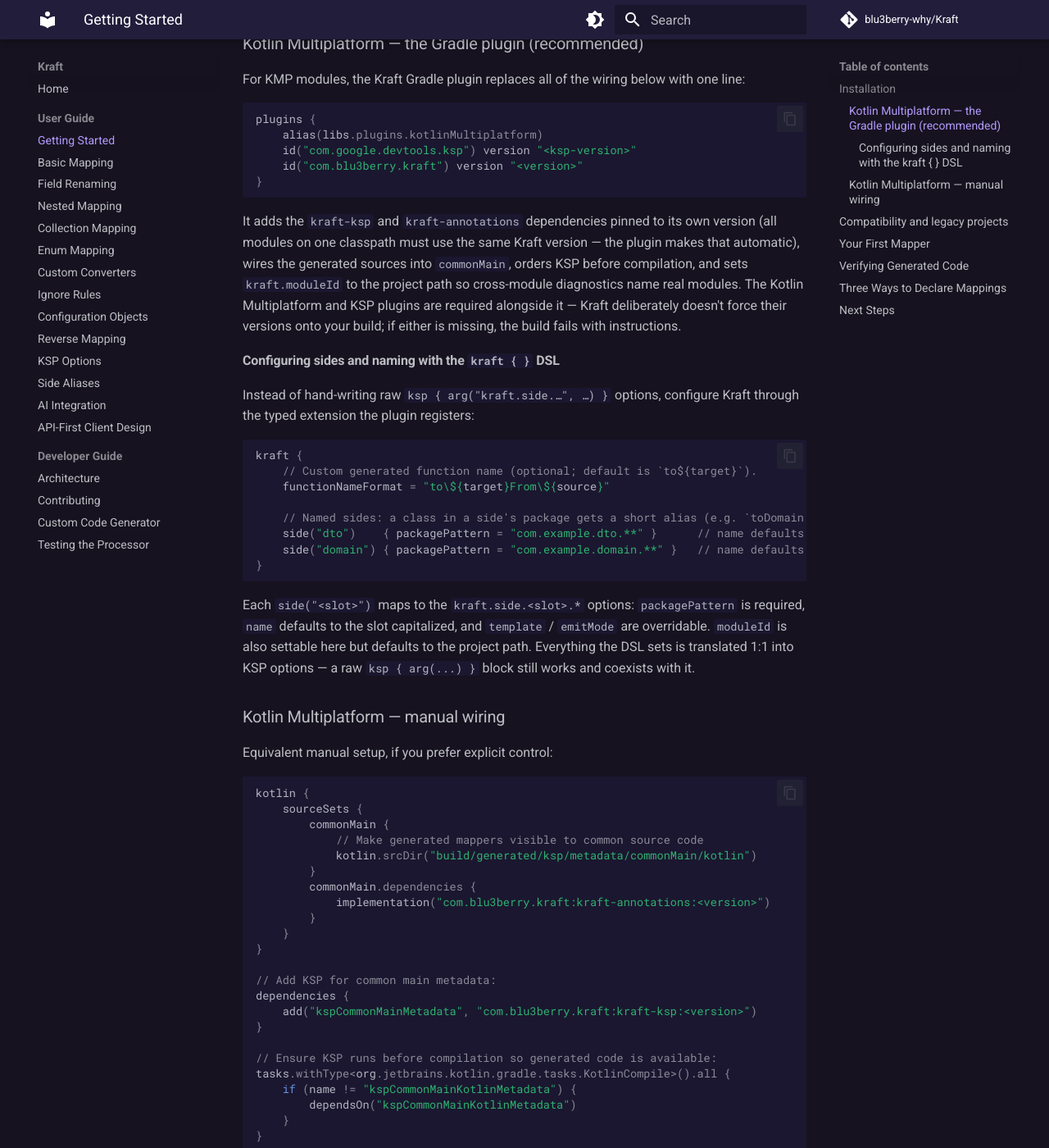
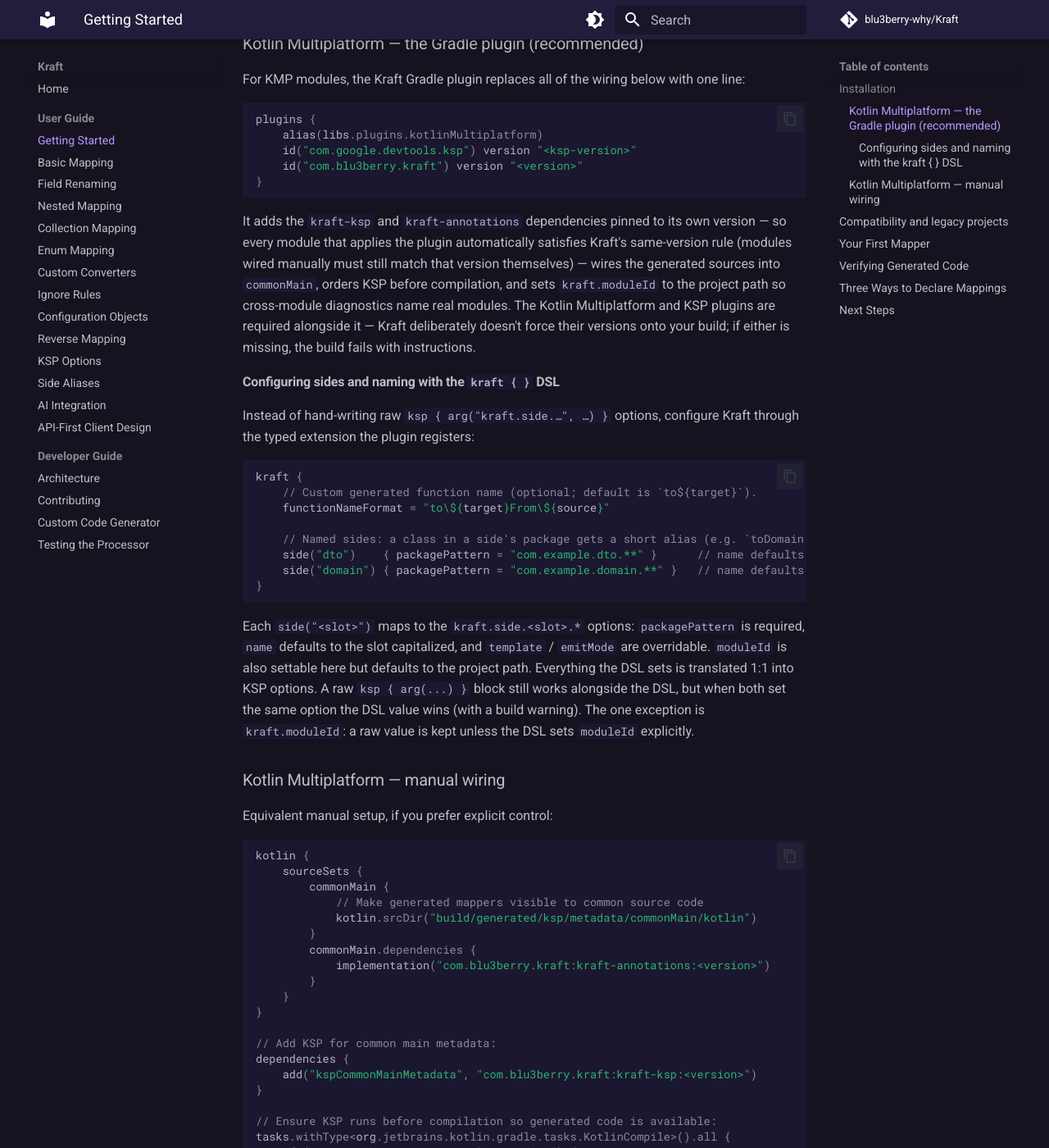
Before and after one commit to blu3berry-why/Kraft, an MkDocs documentation site: the page built from docs/user-guide/getting-started.md, in a window 1280 px wide and 1400 px high, scrolled down 735 px. Shown: the whole window at 82% size. Built offline with MkDocs 1.6.1 and Material for MkDocs 9.7.7, drawn with Linux system fonts in a browser that asks for light colours; comment, search, counter and statistics services are not loaded.

Commit message:
fix: address PR review — docs precision, Windows paths, CI report uploads
- getting-started: version alignment is per-module (only modules applying the
  plugin are pinned), and document that matching DSL values override raw
  ksp { arg(...) } values with the kraft.moduleId retention exception
- functional test: normalize path separators in probe output so the srcDir
  assertion holds on Windows
- CI: upload kraft-gradle-plugin test reports and JUnit XML alongside kraft-ksp

Co-Authored-By: Claude Fable 5 <noreply@anthropic.com>

````diff
--- a/docs/user-guide/getting-started.md
+++ b/docs/user-guide/getting-started.md
@@ -33,7 +33,7 @@ plugins {
 }
 ```
 
-It adds the `kraft-ksp` and `kraft-annotations` dependencies pinned to its own version (all modules on one classpath must use the same Kraft version — the plugin makes that automatic), wires the generated sources into `commonMain`, orders KSP before compilation, and sets `kraft.moduleId` to the project path so cross-module diagnostics name real modules. The Kotlin Multiplatform and KSP plugins are required alongside it — Kraft deliberately doesn't force their versions onto your build; if either is missing, the build fails with instructions.
+It adds the `kraft-ksp` and `kraft-annotations` dependencies pinned to its own version — so every module that applies the plugin automatically satisfies Kraft's same-version rule (modules wired manually must still match that version themselves) — wires the generated sources into `commonMain`, orders KSP before compilation, and sets `kraft.moduleId` to the project path so cross-module diagnostics name real modules. The Kotlin Multiplatform and KSP plugins are required alongside it — Kraft deliberately doesn't force their versions onto your build; if either is missing, the build fails with instructions.
 
 #### Configuring sides and naming with the `kraft { }` DSL
 
@@ -50,7 +50,7 @@ kraft {
 }
 ```
 
-Each `side("<slot>")` maps to the `kraft.side.<slot>.*` options: `packagePattern` is required, `name` defaults to the slot capitalized, and `template` / `emitMode` are overridable. `moduleId` is also settable here but defaults to the project path. Everything the DSL sets is translated 1:1 into KSP options — a raw `ksp { arg(...) }` block still works and coexists with it.
+Each `side("<slot>")` maps to the `kraft.side.<slot>.*` options: `packagePattern` is required, `name` defaults to the slot capitalized, and `template` / `emitMode` are overridable. `moduleId` is also settable here but defaults to the project path. Everything the DSL sets is translated 1:1 into KSP options. A raw `ksp { arg(...) }` block still works alongside the DSL, but when both set the same option the DSL value wins (with a build warning). The one exception is `kraft.moduleId`: a raw value is kept unless the DSL sets `moduleId` explicitly.
 
 ### Kotlin Multiplatform — manual wiring
 
````
Also changed, not shown: 2 other files.
